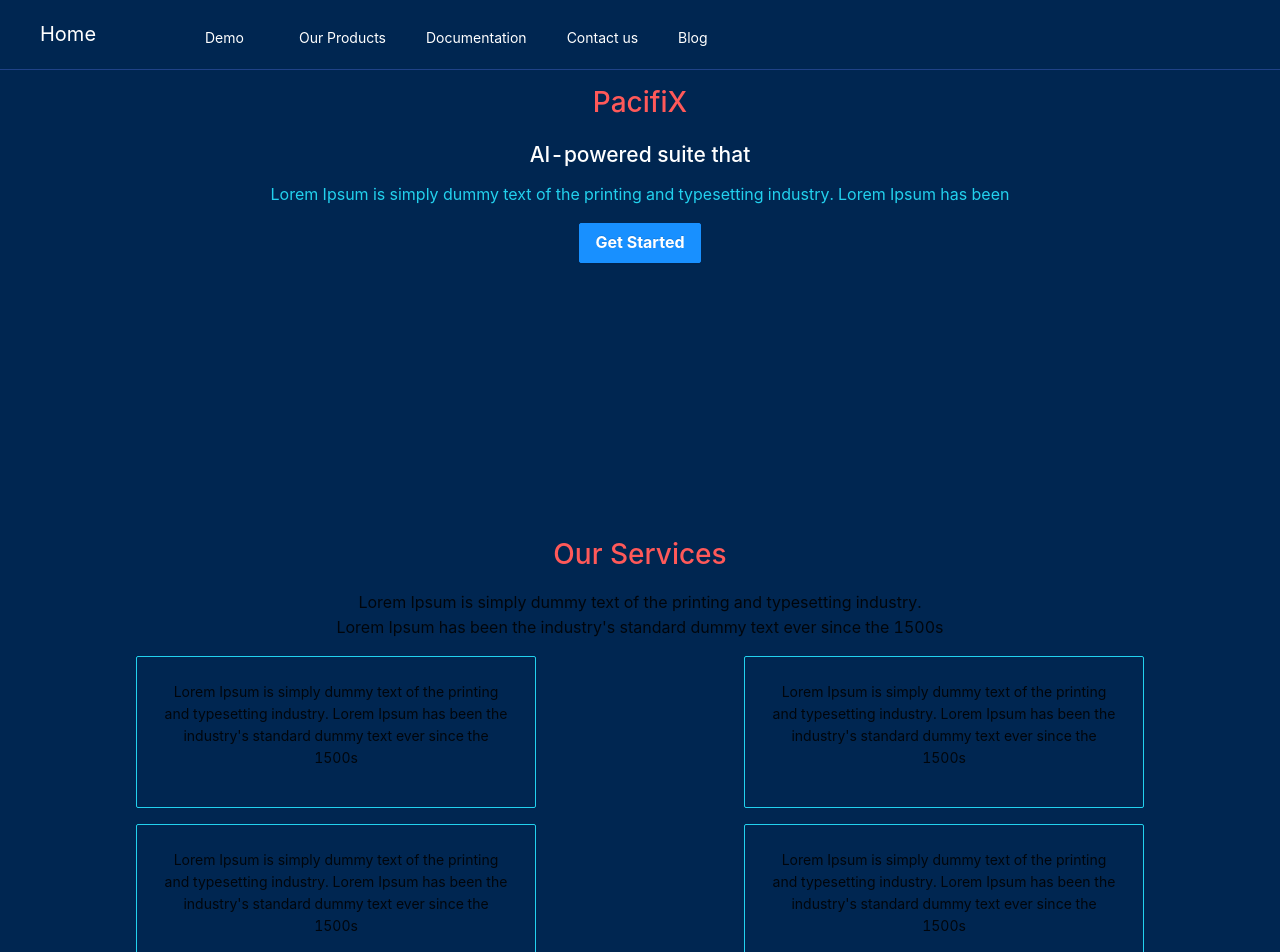
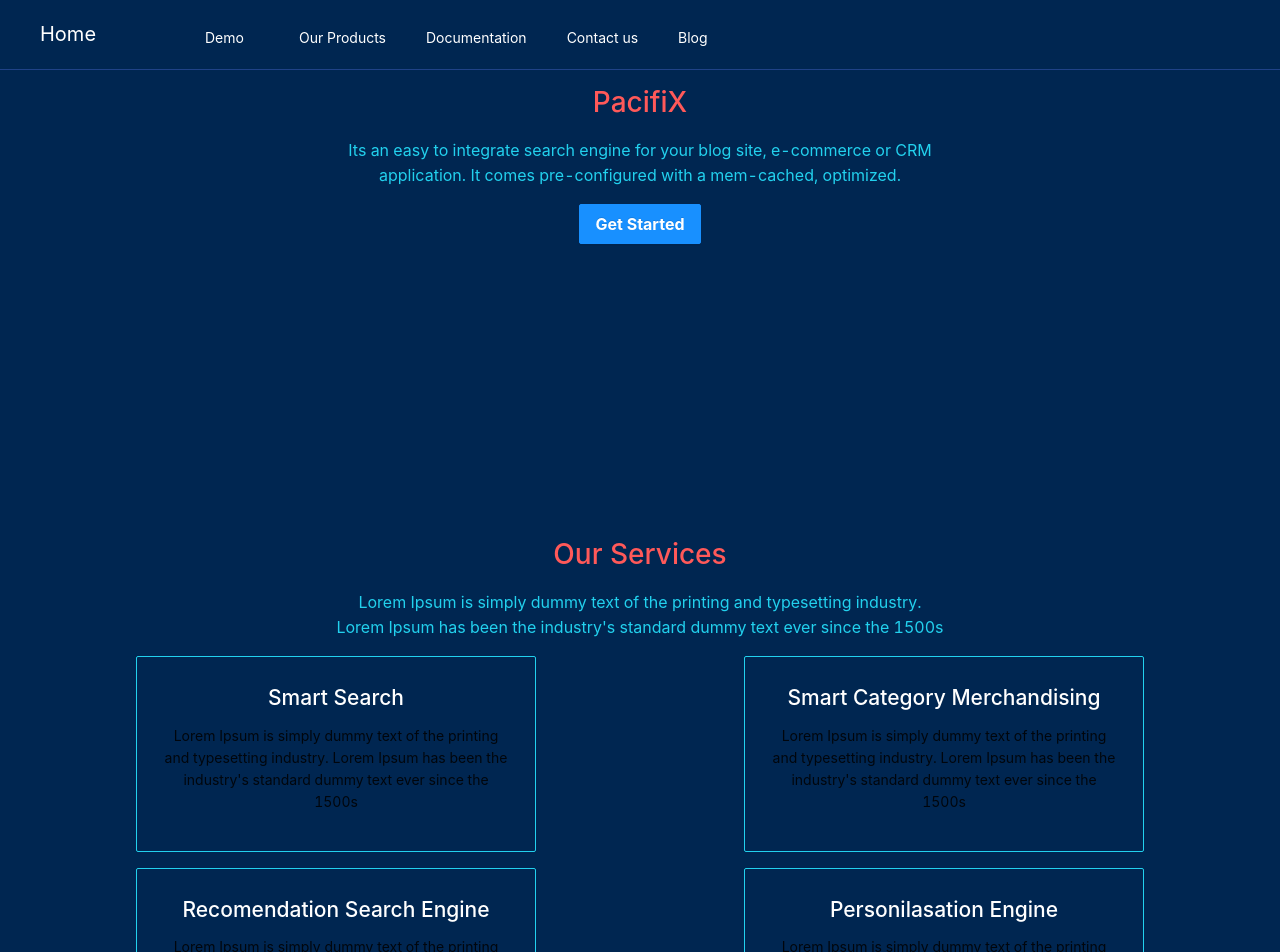
Before and after one commit to JoramWells/pacific-rim, a React (Create React App) app: page / in a window 1280 px wide. Shown: the top 952 px of the page. Built offline with nearby package versions, Linux system fonts and the light colour scheme.

Commit message:
Modified commit

```diff
--- a/src/components/HomePage.js
+++ b/src/components/HomePage.js
@@ -14,14 +14,13 @@ export default class HomePage extends Component {
       >
         <header style={{height:"500px"}}>
           <Row justify="space-around" align="middle">
-            <Col>
+            <Col md={12}>
               <h1 style={{ color: "#ff5959", paddingTop: "5rem" }}>
                 PacifiX
               </h1>
-              <h2 style={{color:"white"}}>AI-powered suite that</h2>
               <p style={{ fontSize: "1rem", color: "#22d1ee" }}>
-                Lorem Ipsum is simply dummy text of the printing and typesetting
-                industry. Lorem Ipsum has been{" "}
+                Its an easy to integrate search engine for your blog site, e-commerce or CRM application. It comes pre-configured with a mem-cached, optimized.
+
               </p>
               <Button size="large" type="primary">
                 <b>Get Started</b>
@@ -29,12 +28,12 @@ export default class HomePage extends Component {
             </Col>
           </Row>
         </header>
-        <main style={{ textAlign: "center" }}>
+        <main>
           <div style={{ height: "650x", padding: "2rem" }}>
             <h1 style={{ color: "#ff5959" }}>Our Services</h1>
             <Row justify="center">
               <Col md={12}>
-                <p style={{ fontSize: "1rem" }}>
+                <p style={{ fontSize: "1rem", color:"#22d1ee" }}>
                   Lorem Ipsum is simply dummy text of the printing and
                   typesetting industry. Lorem Ipsum has been the industry's
                   standard dummy text ever since the 1500s
@@ -51,6 +50,8 @@ export default class HomePage extends Component {
                     width: "25rem",
                   }}
                 >
+                <h2 style={{color:"white"}}>Smart Search</h2>
+
                   <p>
                     Lorem Ipsum is simply dummy text of the printing and
                     typesetting industry. Lorem Ipsum has been the industry's
@@ -66,6 +67,8 @@ export default class HomePage extends Component {
                     width: "25rem",
                   }}
                 >
+                <h2 style={{color:"white"}}>Smart Category Merchandising</h2>
+
                   <p>
                     Lorem Ipsum is simply dummy text of the printing and
                     typesetting industry. Lorem Ipsum has been the industry's
@@ -87,6 +90,8 @@ export default class HomePage extends Component {
                     width: "25rem",
                   }}
                 >
+                <h2 style={{color:"white"}}>Recomendation Search Engine</h2>
+
                   <p>
                     Lorem Ipsum is simply dummy text of the printing and
                     typesetting industry. Lorem Ipsum has been the industry's
@@ -102,6 +107,8 @@ export default class HomePage extends Component {
                     width: "25rem",
                   }}
                 >
+                <h2 style={{color:"white"}}>Personilasation Engine</h2>
+
                   <p>
                     Lorem Ipsum is simply dummy text of the printing and
                     typesetting industry. Lorem Ipsum has been the industry's
```
